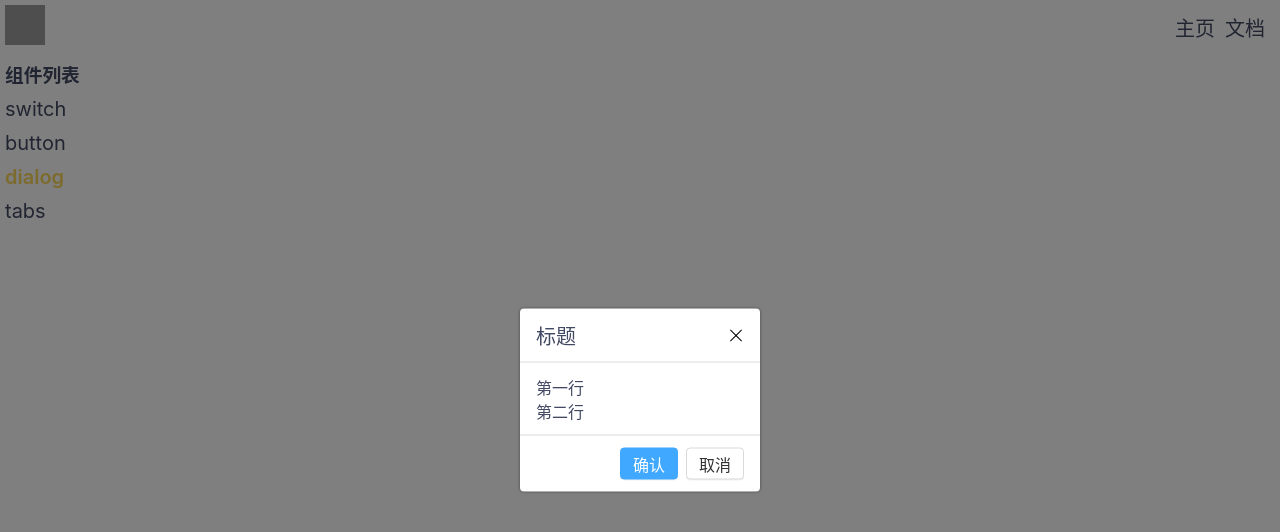
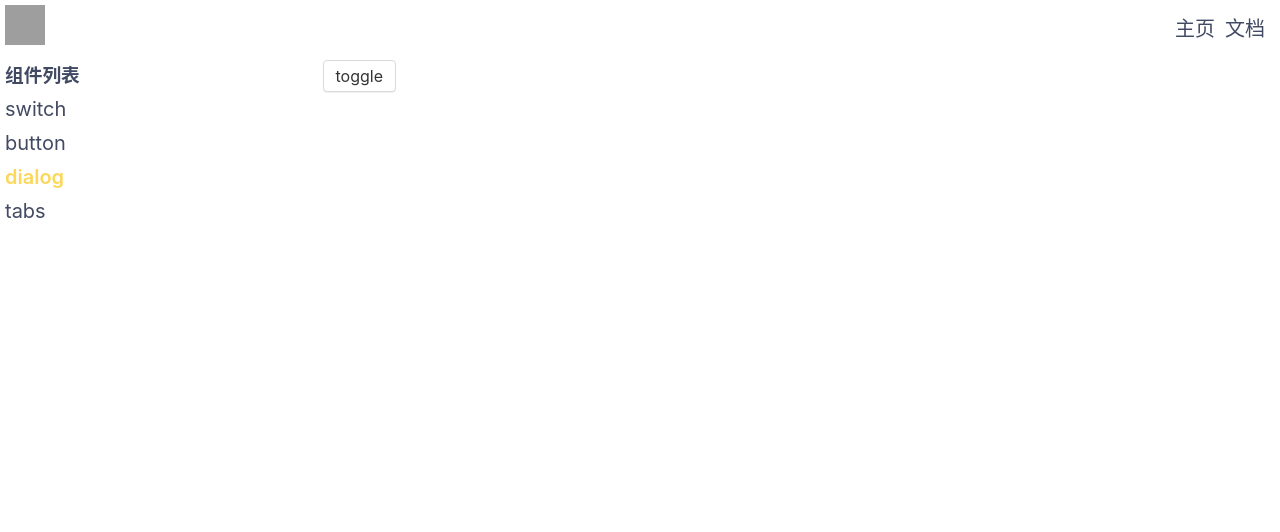
Before and after one commit to Amayw/MoonUI3, a Vue app: page /doc/dialog in a window 1280 px wide. Shown: the top 532 px of the page. Built offline with nearby package versions, Linux system fonts and the light colour scheme; grey boxes are pictures that could not be loaded.

Commit message:
Dialog添加visible属性

```diff
--- a/src/components/DialogDemo.vue
+++ b/src/components/DialogDemo.vue
@@ -1,13 +1,21 @@
 <template>
-    <m-dialog></m-dialog>
+    <m-dialog :visible="visible"></m-dialog>
+    <m-button @click="visible=!visible">toggle</m-button>
 </template>
 
 <script>
     import Dialog from '../lib/Dialog.vue'
+    import Button from '../lib/Button.vue'
+    import {ref} from 'vue'
     export default {
         name:'MoonDialogDemo',
         components:{
-            'm-dialog':Dialog
+            'm-dialog':Dialog,
+            'm-button':Button
+        },
+        setup(){
+            const visible=ref(false);
+            return {visible};
         }
     };
 </script>
--- a/src/lib/Dialog.vue
+++ b/src/lib/Dialog.vue
@@ -1,4 +1,5 @@
 <template>
+    <template  v-if="visible">
         <div class="moon-dialog-overlay"></div>
         <div class="moon-dialog-wrapper">
             <div class="moon-dialog">
@@ -14,6 +15,7 @@
             </div>
         </div>
     </template>
+</template>
 
 <script>
     import Button from './Button.vue'
@@ -21,6 +23,12 @@
         name:'MoonDialog',
         components:{
             'm-button':Button
+        },
+        props:{
+            visible:{
+                type:Boolean,
+                default:false
+            }
         }
     };
 </script>
```
Lines whose indentation alone changed are shown as unchanged.
